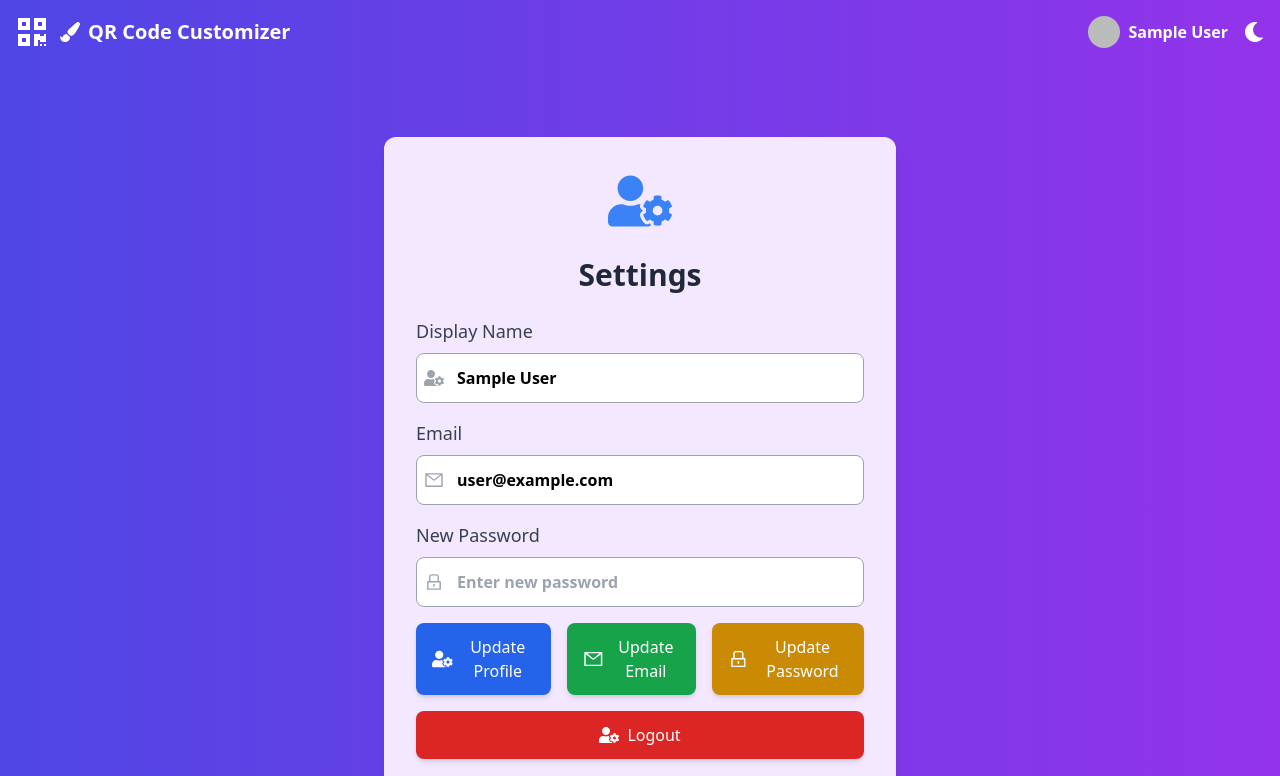
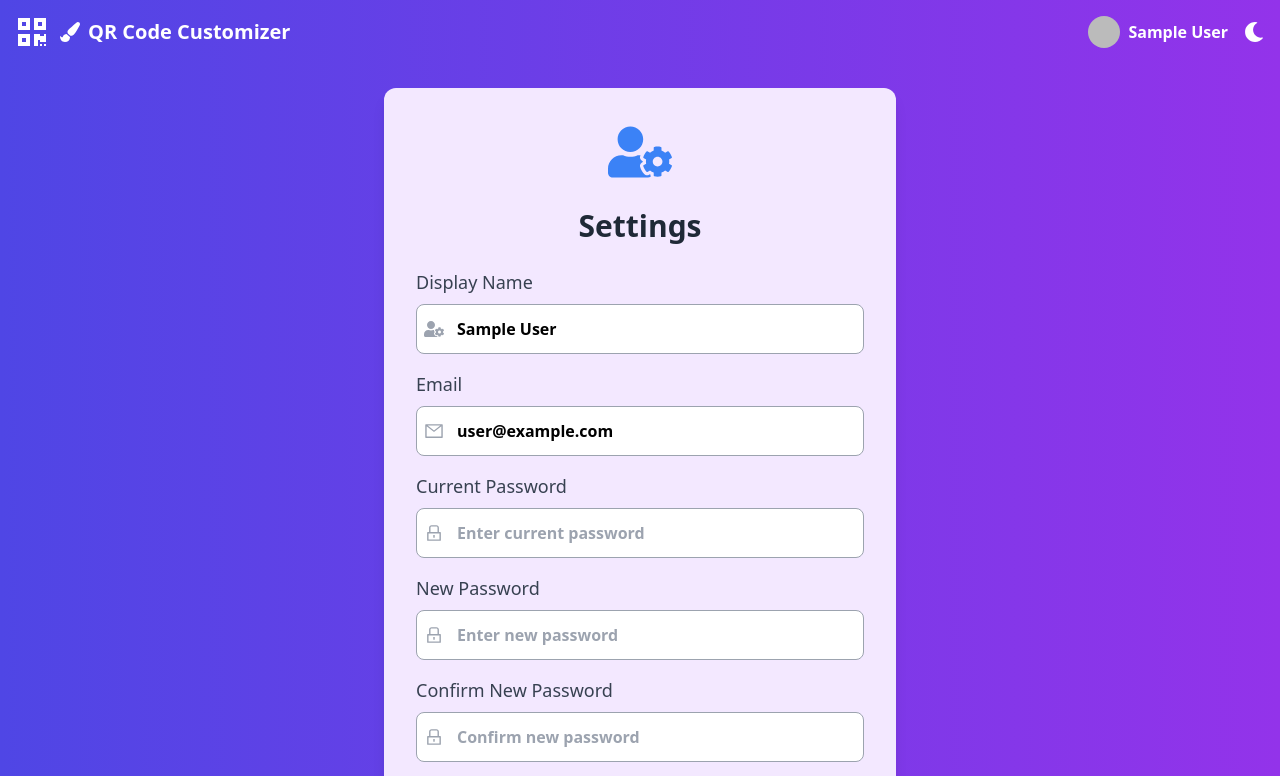
Before and after one commit to VesperAkshay/qr-code-generator, a React (Create React App) app: page /settings in a window 1280 px wide. Shown: the top 776 px of the page. Built offline with nearby package versions, Linux system fonts and the light colour scheme; no server answers; sample sign-in values are in the browser's storage.

Commit message:
Change Password feature

```diff
--- a/src/components/Setting.js
+++ b/src/components/Setting.js
@@ -2,7 +2,8 @@ import React, { useState } from 'react';
 import { FaUserCog } from 'react-icons/fa';
 import { AiOutlineMail, AiOutlineLock } from 'react-icons/ai';
 import { useAuth } from '../context/AuthContext';
-import { updateProfile, updateEmail, updatePassword } from 'firebase/auth';
+import { updateProfile, updateEmail, updatePassword, reauthenticateWithCredential, EmailAuthProvider } from 'firebase/auth';
+// import { updateProfile, updateEmail, updatePassword } from 'firebase/auth';
 import { useNavigate } from 'react-router-dom';
 import { motion } from 'framer-motion';
 import toast from 'react-hot-toast';
@@ -13,8 +14,11 @@ export default function Settings() {
   const [displayName, setDisplayName] = useState(currentUser.displayName || '');
   const [email, setEmail] = useState(currentUser.email || '');
   const [newPassword, setNewPassword] = useState('');
+  const [prevPassword, setPrevPassword] = useState(''); // State for previous password
+  const [confirmPassword, setConfirmPassword] = useState(''); // State for confirming new password
   const [error, setError] = useState('');
   const [success, setSuccess] = useState('');
+
 
   // Function to update the user's display name
   const handleUpdateProfile = async () => {
@@ -44,20 +48,62 @@ export default function Settings() {
     }
   };
 
+  // // Function to update the user's password
+  // const handleUpdatePassword = async () => {
+  //   try {
+  //     if (newPassword) {
+  //       await updatePassword(currentUser, newPassword);
+  //       toast.success('Password updated successfully!');
+  //       setError('');
+  //     }
+  //   } catch (error) {
+  //     toast.error('Something went wrong');
+  //     console.error(error.message);
+  //     setSuccess('');
+  //   }
+  // };
+
+ // Function to reauthenticate user with the old password
+ const reauthenticateUser = async () => {
+  const credential = EmailAuthProvider.credential(currentUser.email, prevPassword);
+  try {
+    await reauthenticateWithCredential(currentUser, credential);
+    return true;
+  } catch (error) {
+    toast.error('Invalid current password');
+    return false;
+  }
+};
+
 // Function to update the user's password
 const handleUpdatePassword = async () => {
+  if (!newPassword || !prevPassword || !confirmPassword) {
+    setError('All fields are required.');
+    return;
+  }
+
+  if (newPassword !== confirmPassword) {
+    setError('New password and confirm password do not match.');
+    return;
+  }
+
+  const isReauthenticated = await reauthenticateUser();
+  if (isReauthenticated) {
     try {
-      if (newPassword) {
       await updatePassword(currentUser, newPassword);
       toast.success('Password updated successfully!');
       setError('');
-      }
+      setNewPassword('');
+      setPrevPassword('');
+      setConfirmPassword('');
     } catch (error) {
-      toast.error('Something went wrong');
+      toast.error('Failed to update password');
       console.error(error.message);
       setSuccess('');
     }
+  }
 };
+
 
  // Function to handle logout
   const handleLogout = async () => {
@@ -146,6 +192,33 @@ export default function Settings() {
             </div>
           </div>
 
+          {/* <div>
+            <label className="block text-lg font-medium text-gray-700 dark:text-gray-300">New Password</label>
+            <div className="relative">
+              <input
+                type="password"
+                value={newPassword}
+                onChange={(e) => setNewPassword(e.target.value)}
+                className="mt-2 p-3 border border-gray-400 dark:bg-indigo-950 dark:text-gray-200 font-semibold rounded-lg w-full focus:outline-none focus:ring-2 focus:ring-blue-500 transition duration-300 pl-10"
+                placeholder="Enter new password"
+              />
+              <AiOutlineLock className="absolute text-xl left-2 top-1/2 mt-1 transform -translate-y-1/2 text-gray-400" />
+            </div>
+          </div> */}
+           <div>
+            <label className="block text-lg font-medium text-gray-700 dark:text-gray-300">Current Password</label>
+            <div className="relative">
+              <input
+                type="password"
+                value={prevPassword}
+                onChange={(e) => setPrevPassword(e.target.value)}
+                className="mt-2 p-3 border border-gray-400 dark:bg-indigo-950 dark:text-gray-200 font-semibold rounded-lg w-full focus:outline-none focus:ring-2 focus:ring-blue-500 transition duration-300 pl-10"
+                placeholder="Enter current password"
+              />
+              <AiOutlineLock className="absolute text-xl left-2 top-1/2 mt-1 transform -translate-y-1/2 text-gray-400" />
+            </div>
+          </div>
+
           <div>
             <label className="block text-lg font-medium text-gray-700 dark:text-gray-300">New Password</label>
             <div className="relative">
@@ -159,6 +232,21 @@ export default function Settings() {
               <AiOutlineLock className="absolute text-xl left-2 top-1/2 mt-1 transform -translate-y-1/2 text-gray-400" />
             </div>
           </div>
+
+          <div>
+            <label className="block text-lg font-medium text-gray-700 dark:text-gray-300">Confirm New Password</label>
+            <div className="relative">
+              <input
+                type="password"
+                value={confirmPassword}
+                onChange={(e) => setConfirmPassword(e.target.value)}
+                className="mt-2 p-3 border border-gray-400 dark:bg-indigo-950 dark:text-gray-200 font-semibold rounded-lg w-full focus:outline-none focus:ring-2 focus:ring-blue-500 transition duration-300 pl-10"
+                placeholder="Confirm new password"
+              />
+              <AiOutlineLock className="absolute text-xl left-2 top-1/2 mt-1 transform -translate-y-1/2 text-gray-400" />
+            </div>
+          </div>
+
 
           <div className="flex flex-col space-y-4 mt-6 sm:flex-row sm:space-y-0 sm:space-x-4">
             <button
```
Lines whose indentation alone changed are shown as unchanged.
